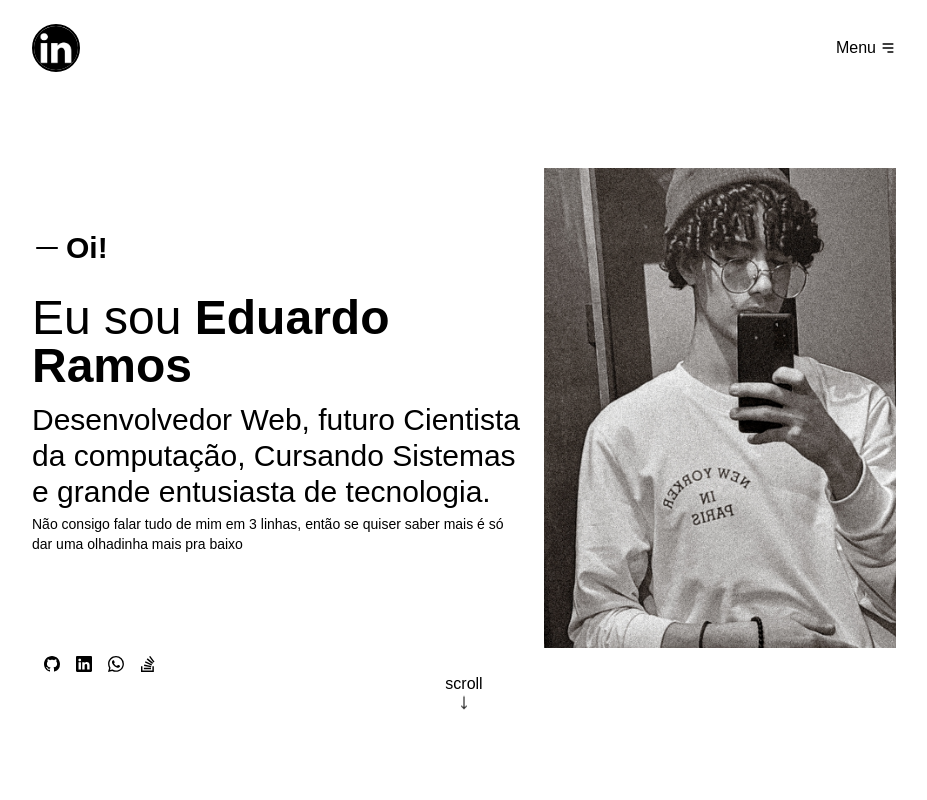
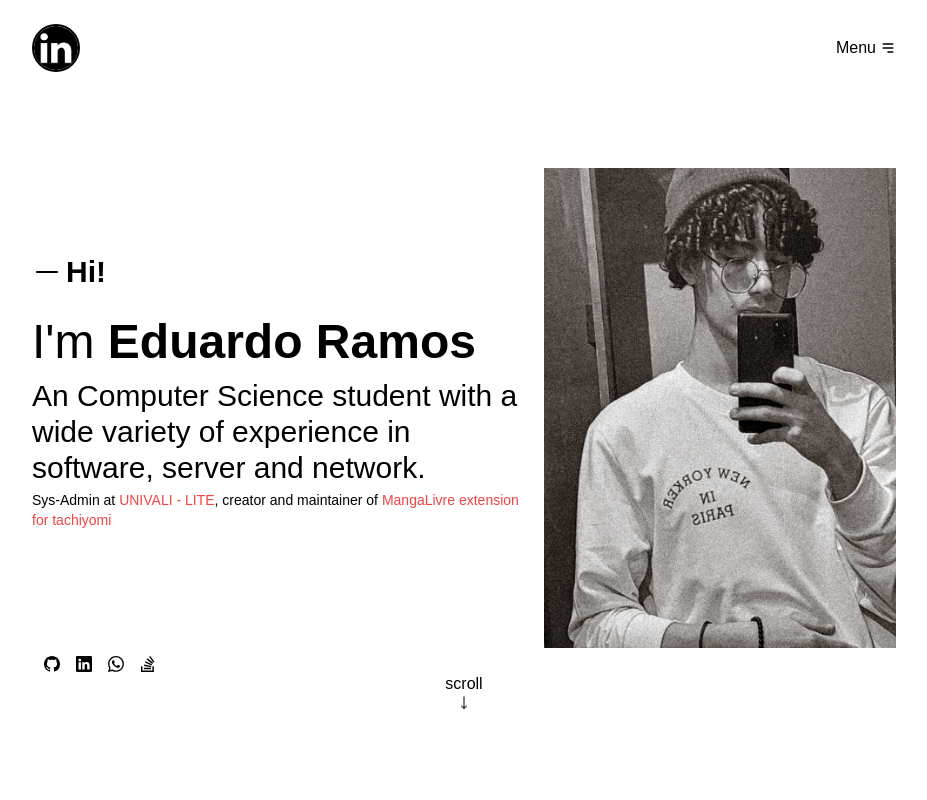
Before and after one commit to eramoss/portfolio, a Next.js app: page / in a window 1280 px wide. Shown: the top 800 px of the page, without its empty margins (176-1103 px from the left). Built offline with nearby package versions, Linux system fonts and the light colour scheme.

Commit message:
change profiles to english

```diff
--- a/components/ProfileComponent/Text.tsx
+++ b/components/ProfileComponent/Text.tsx
@@ -5,24 +5,22 @@ export default function Text() {
     <div className='flex flex-col bg-white text-3xl w-full gap-3 max-w-3xl items-start '>
       <div className=' font-bold flex gap-1  items-center mb-4'>
         <AiOutlineMinus />
-        <h1>Oi!</h1>
+        <h1>Hi!</h1>
       </div>
 
       <div className='gap-2 text-5xl inline-block'>
         <h1 className=''>
-          Eu sou <strong className='font-semibold '>Eduardo Ramos</strong>
+          I'm <strong className='font-semibold '>Eduardo Ramos</strong>
         </h1>
       </div>
 
       <div className='flex flex-col gap-1'>
         <p>
-          Desenvolvedor Web, futuro Cientista da computação, Cursando Sistemas e
-          grande entusiasta de tecnologia.
+        An Computer Science student with a wide variety of experience in software, server and network.
         </p>
 
         <p className='text-sm '>
-          Não consigo falar tudo de mim em 3 linhas, então se quiser saber mais
-          é só dar uma olhadinha mais pra baixo
+          Sys-Admin at <a className='text-red-500' href="http://lite.acad.univali.br">UNIVALI - LITE</a>, creator and maintainer of <a className='text-red-500' href="https://github.com/eramoss/tachiyomi-extensions">MangaLivre extension for tachiyomi</a>
         </p>
       </div>
     </div>
```
